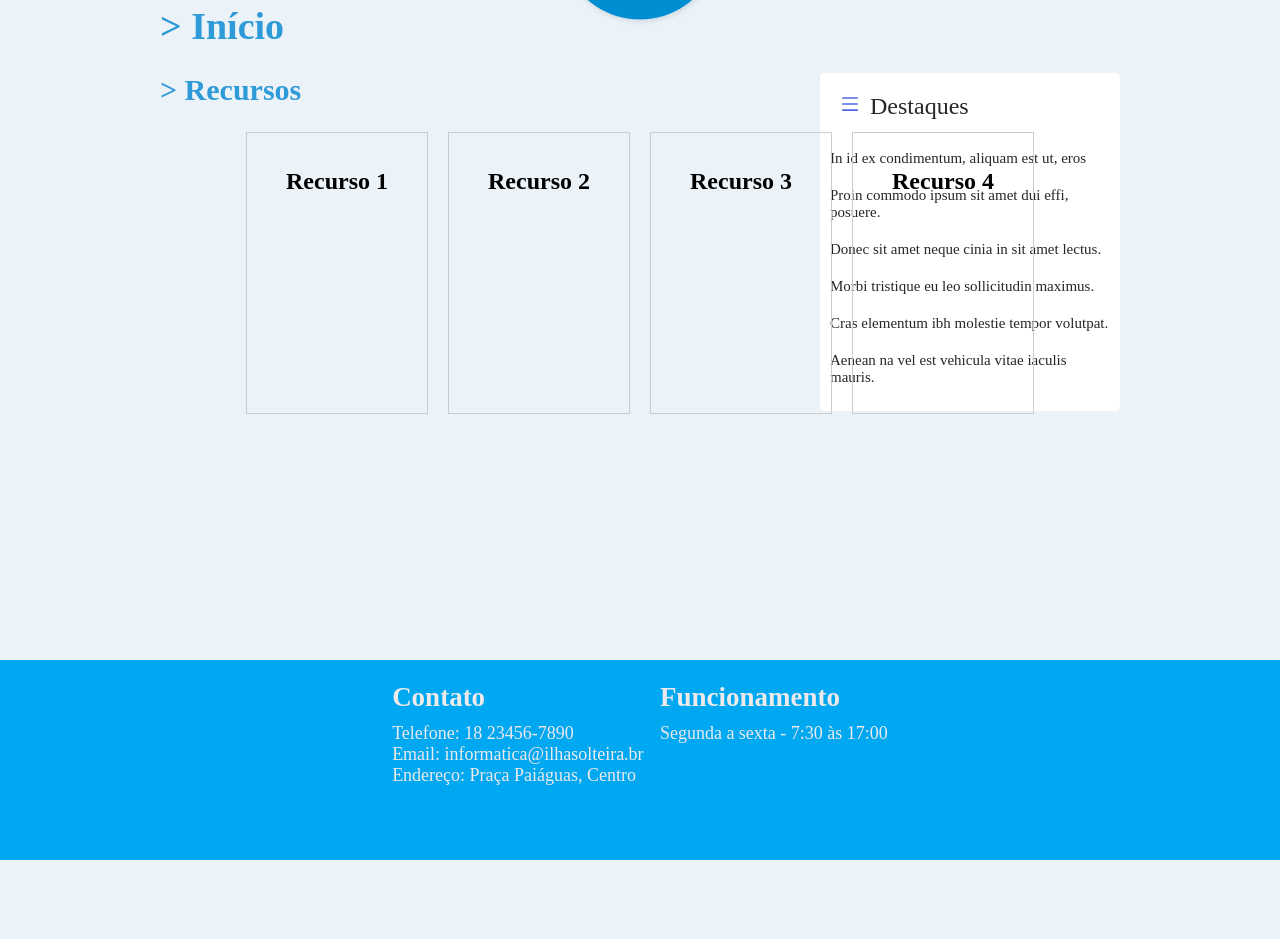
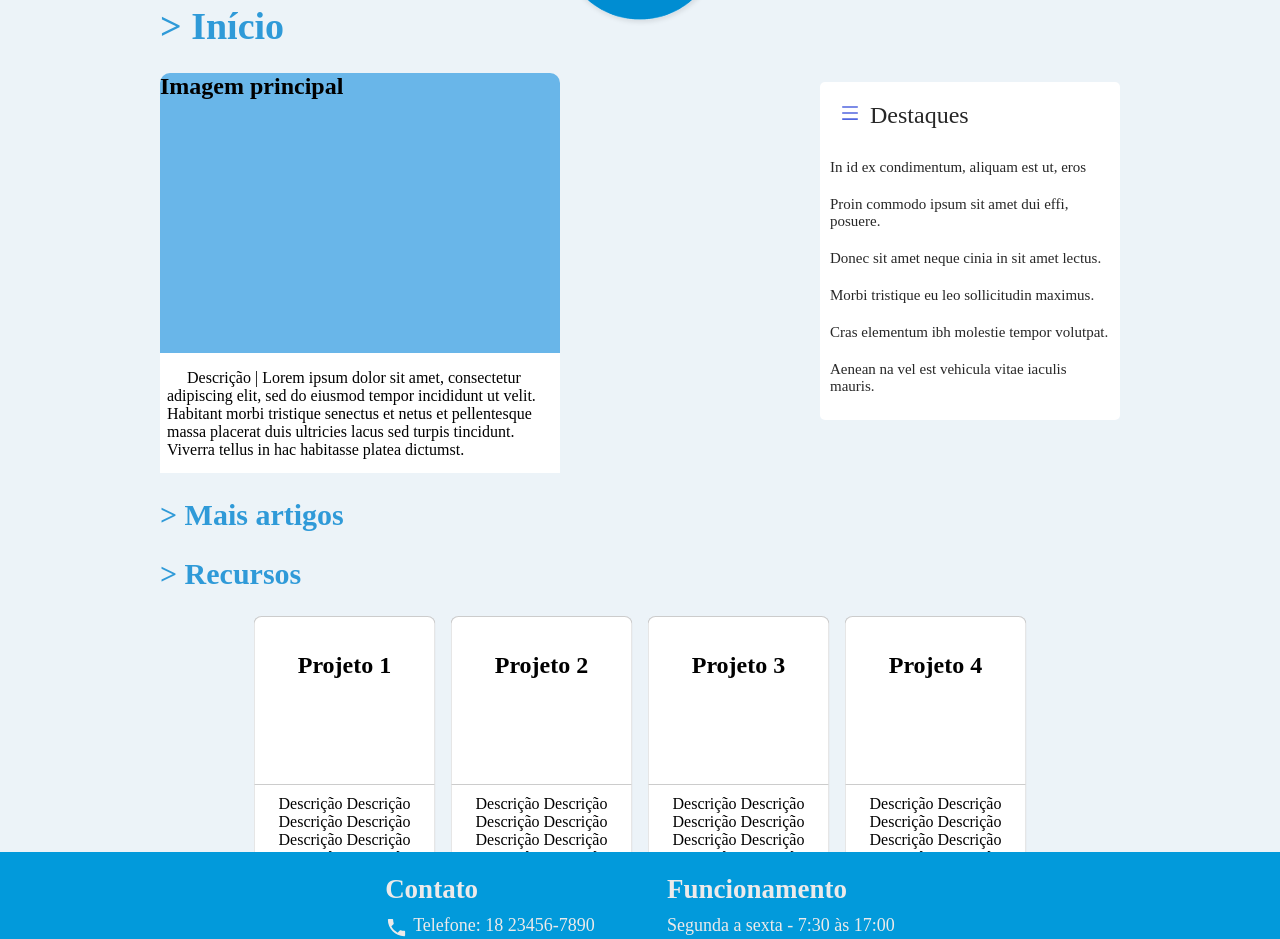
Before and after one commit to murilomatioli/portal-ilhaconectada, a React (Create React App) app: page / in a window 1280 px wide. Shown: the part 140-1079 px from the top of the page. Before the commit the page ends 1000 px from the top, so only its background shows below. Built offline with nearby package versions, Linux system fonts and the light colour scheme; a web font is replaced by a local one.

Commit message:
Diversas atualizações visuais

```diff
--- a/src/components/footer.module.css
+++ b/src/components/footer.module.css
@@ -1,11 +1,13 @@
+/* Estilos CSS para o corpo do footer */
 .footerBody {
+    display: flex;
+    background-color: #029adb;
     position: absolute;
-    display: flex;
-    background-color: #00A7F1;
     width: 100%;
-    height: 200px;
-    top: 100%;
+    height: 200px; /* Defina a altura do footer conforme necessário */
+    margin-top: auto; /* Isso empurra o footer para o final da página */
 }
+
 .footerWrapper {
     height: 100%;
     color: rgb(236, 234, 234);
@@ -20,6 +22,12 @@
     margin: 0 auto;
     list-style: none;
 }
+.footerWrapper svg {
+    vertical-align: middle;
+    margin-right: 5px;
+    height: 23px;
+    width: 23px;
+}
 .footerWrapper h2 {
     margin-bottom: 10px;
     list-style: none;
--- a/src/components/footerComponent.jsx
+++ b/src/components/footerComponent.jsx
@@ -1,5 +1,6 @@
 import React, { useState } from "react";
 import styles from "./footer.module.css";
+import { MdOutlineEmail, MdPhone, MdLocationOn, MdChat  } from "react-icons/md";
 function FooterComponent() {
     return(
         <>
@@ -8,11 +9,10 @@ function FooterComponent() {
             <div className={styles.contact}>
                 <h2>Contato</h2>
                 <ul>
-                    <li>Telefone: 18 23456-7890</li>
-                    <li>Email: informatica@ilhasolteira.br</li>
-                    <li>Endereço: Praça Paiáguas, Centro</li>
-                    <li></li>
-                    <li></li>
+                    <li><MdPhone />Telefone: 18 23456-7890</li>
+                    <li><MdOutlineEmail />Email: informatica@ilhasolteira.br</li>
+                    <li><MdLocationOn />Endereço: Praça Paiáguas, Centro</li>
+                    <li><MdChat />CEP: 15385-000</li>
                 </ul>
             </div>
             <div>
--- a/src/components/gridComponent.jsx
+++ b/src/components/gridComponent.jsx
@@ -5,16 +5,28 @@ function GridComponent() {
         <>
         <div className={styles.gridContainer}>
             <div className={styles.gridItem}>
-                <h2>Recurso 1</h2>
+                <h2>Projeto 1</h2>
+                <div className={styles.descriptionContainer}>
+                    <p className={styles.gridDescription}>Descrição Descrição Descrição Descrição Descrição Descrição Descrição Descrição </p>
+                </div>
             </div>
             <div className={styles.gridItem}>
-                <h2>Recurso 2</h2>
+                <h2>Projeto 2</h2>
+                <div className={styles.descriptionContainer}>
+                    <p className={styles.gridDescription}>Descrição Descrição Descrição Descrição Descrição Descrição Descrição Descrição </p>
+                </div>
             </div>
             <div className={styles.gridItem}>
-                <h2>Recurso 3</h2>
+                <h2>Projeto 3</h2>
+                <div className={styles.descriptionContainer}>
+                    <p className={styles.gridDescription}>Descrição Descrição Descrição Descrição Descrição Descrição Descrição Descrição </p>
+                </div>
             </div>
             <div className={styles.gridItem}>
-                <h2>Recurso 4</h2>
+                <h2>Projeto 4</h2>
+                <div className={styles.descriptionContainer}>
+                    <p className={styles.gridDescription}>Descrição Descrição Descrição Descrição Descrição Descrição Descrição Descrição </p>
+                </div>
             </div>
         </div>
         </>
--- a/src/components/gridComponent.module.css
+++ b/src/components/gridComponent.module.css
@@ -2,9 +2,8 @@
     display: grid;
     position: absolute;
     grid-template-columns: repeat(4,1fr);
-    gap: 20px;
+    gap: 15px;
     justify-content: center;
-
     left: 50%;
     transform: translateX(-50%);
 }
@@ -12,6 +11,26 @@
     border: 1px solid #ccc;
     padding: 15px;
     width: 150px;
+    border-radius: 8px;
+    background-color: white;
     text-align: center;
     height: 250px;
+    transition: 0.1s;
+    position: relative;
+    border-bottom: 7px solid rgb(61, 129, 230);
 }
+.gridItem:hover {
+    padding: 18px;
+}
+.gridDescription {
+    margin: 10px 0;
+    display: flex;
+}
+.descriptionContainer {
+    width: 100%;
+    left: 0;
+    position: absolute;
+    bottom: 0;
+    border-top: 1px solid #ccc;
+    height: 40%;
+}
--- a/src/components/header.module.css
+++ b/src/components/header.module.css
@@ -1,7 +1,7 @@
 @import url('https://fonts.googleapis.com/css2?family=Fira+Sans+Condensed:ital,wght@0,100;0,200;0,300;0,400;0,500;0,600;0,700;0,800;0,900;1,100;1,200;1,300;1,400;1,500;1,600;1,700;1,800;1,900&display=swap');
 
 .headerBody {
-    background-color: #00A7F1;
+    background-color: #029adb;
     width: 100%;
     position: relative;
     margin-top: 0;
@@ -59,17 +59,15 @@
 .postBtn {
     border: 1px solid rgb(224, 232, 247);
     border-radius: 40px;
-    color: #00A7F1;
+    color: #029adb;
     font-size: 21px;
     padding: 8px;
     background-color: white;
     transition: 0.2s;
 }
 .postBtn:hover {
-    color: #00A7F1;
-    font-size: 20px;
-    padding: 12px;
-    background-color: white;
+    color: #029adb;
+    padding: 11px;
 }
 .closeModal {
     border: 0;
--- a/src/components/headerComponent.jsx
+++ b/src/components/headerComponent.jsx
@@ -33,6 +33,7 @@ function HeaderComponent() {
           <input
             type="button"
             value="+ Publicar"
+            title="Publicar"
             className={styles.postBtn}
             onClick={handlePublicar}
           />
@@ -40,7 +41,7 @@ function HeaderComponent() {
         {mostrarOverlay && (
           <div className={styles.overlay} onClick={handleOverlayClick}>
             <div className={styles.modal}>
-              <button onClick={() => setMostrarOverlay(false)} className={styles.closeModal}>Fechar</button>
+              <button onClick={() => setMostrarOverlay(false)} title="Fechar janela" className={styles.closeModal}>Fechar</button>
               <TextEditorComponent></TextEditorComponent>
             </div>
           </div>
@@ -49,11 +50,11 @@ function HeaderComponent() {
           <input type="text" className={styles.search} placeholder="pesquisar..." />
           <input type="button" className={styles.searchButton} />
         </div>
-        <button className={styles.acessibilidadeBtn} onClick={toggleAltoContraste}>
+        <button className={styles.acessibilidadeBtn} title="Alto contaste" onClick={toggleAltoContraste}>
           <ImContrast />
         </button>
       </div>
-      <img src="/ilhaconectada.png" alt="Ilha Conectada" className={styles.ilhaLogo} />
+      <img src="/ilhaconectada.png" alt="Ilha Conectada" title="Ilha Conectada" className={styles.ilhaLogo} />
     </>
   );
 }
--- a/src/components/textEditorComponent.jsx
+++ b/src/components/textEditorComponent.jsx
@@ -14,7 +14,7 @@ function TextEditorComponent() {
       <form>
         <h1 className={styles.title}>&gt; Publicar novo artigo</h1>
         <textarea className={styles.textArea} placeholder="Escreva suas ideias..."></textarea>
-        <button type="submit" className={styles.publicarBtn}>Publicar</button>
+        <button type="submit" title="Publicar conteúdo" className={styles.publicarBtn}>Publicar</button>
         {
           articles.map(article => {
             <p>{article.content}</p>
--- a/src/pages/Home.jsx
+++ b/src/pages/Home.jsx
@@ -9,6 +9,12 @@ function HomePage (){
         <div className={styles.contentContainer}>
 
             <h1 className={styles.title}>&gt; Início</h1>
+            <div className={styles.mainContent}>
+                <h2>Imagem principal</h2>
+                <div className={styles.mainContentDesc}>
+                    <p>Descrição | Lorem ipsum dolor sit amet, consectetur adipiscing elit, sed do eiusmod tempor incididunt ut  velit. Habitant morbi tristique senectus et netus et  pellentesque massa placerat duis ultricies lacus sed turpis tincidunt. Viverra tellus in hac habitasse platea dictumst.</p>
+                </div>
+            </div>
             <div className={styles.destaques} >
                 <h2 className={styles.destaqueHead}><AiOutlineMenu/>Destaques</h2>
             <ul>
@@ -20,6 +26,7 @@ function HomePage (){
                 <li>Aenean na vel est  vehicula vitae iaculis mauris.</li>
             </ul>
             </div>
+            <h2 className={styles.subtitle}>&gt; Mais artigos</h2>
             <div className={styles.recursosWrapper}>
                 <h2 className={styles.subtitle}>&gt; Recursos</h2>
                 <GridComponent></GridComponent>
--- a/src/pages/home.module.css
+++ b/src/pages/home.module.css
@@ -2,20 +2,46 @@
     width: 75%;
     height: 100vh;
     margin: 3rem auto;
+    position: relative;
+}
+.mainContent {
+    width: 400px;
+    background-color: #69b6e9;
+    border-radius: 10px;
+    height: 400px;
+
+    position: relative;
+}
+.mainContentDesc {
+    position: absolute;
+    bottom: 0;
+    display: flex;
+    background-color: rgb(255, 255, 255);
+    width: 100%;
+    height: 30%;
+    text-indent: 20px;
+}
+.mainContentDesc p{
+    margin-left: 7px;
 }
 .title {
     font-size: 38px;
     color: rgb(47, 154, 216);
+
 }
 .destaques {
     background-color: rgb(255, 255, 255);
     width: 300px;
     border-radius: 5px;
-    float: right;
+
     color: rgb(39, 39, 39);
     vertical-align: middle;
     display: inline;
+    position: absolute;
+    top: 78px; /* Ajuste conforme necessário */
+    right: 0; /* Ajuste conforme necessário */
 }
+
 .destaques svg {
     color: rgb(81, 102, 224);
     font-size: 20px;
@@ -41,4 +67,5 @@
 .subtitle {
     font-size: 30px;
     color: rgb(47, 154, 216);
+    display: block;
 }
```
